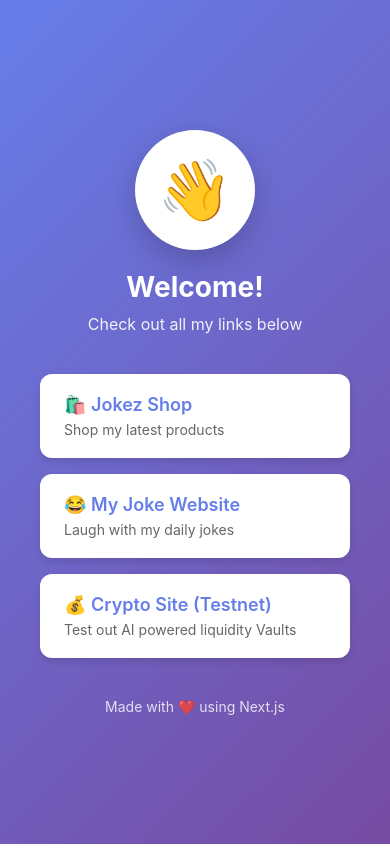
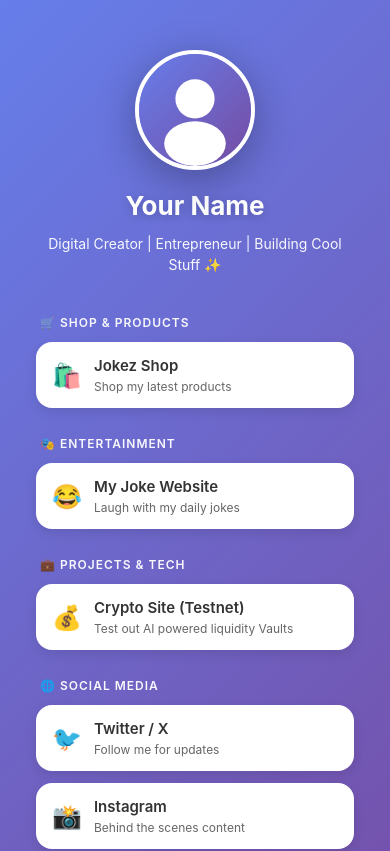
Before and after one commit to lggg123/LinksBio, a Next.js app: page / in a window 390 px wide. Shown: the top 851 px of the page. Built offline with nearby package versions, Linux system fonts and the light colour scheme.

Commit message:
Enhance LinksBio design with profile picture, categorized links, and responsive layout
Co-authored-by: lggg123 <22415259+lggg123@users.noreply.github.com>

```diff
--- a/app/layout.js
+++ b/app/layout.js
@@ -1,8 +1,11 @@
 export const metadata = {
   title: 'My Links | LinksBio',
   description: 'All my links in one place',
-  viewport: 'width=device-width, initial-scale=1',
-  charset: 'utf-8',
+}
+
+export const viewport = {
+  width: 'device-width',
+  initialScale: 1,
 }
 
 export default function RootLayout({ children }) {
--- a/app/page.js
+++ b/app/page.js
@@ -2,51 +2,124 @@ import './globals.css'
 import styles from './page.module.css'
 
 export default function Home() {
-  const links = [
+  // Profile configuration - easily customizable
+  const profile = {
+    name: 'Your Name',
+    bio: 'Digital Creator | Entrepreneur | Building Cool Stuff ✨',
+    // Default avatar - replace with your own image URL or local file in /public folder
+    profileImage: '/default-avatar.svg',
+  }
+
+  // Links organized by categories for better navigation
+  const linkCategories = [
     {
-      title: '🛍️ Jokez Shop',
+      category: '🛒 Shop & Products',
+      links: [
+        {
+          title: 'Jokez Shop',
           url: 'https://www.jokez.shop',
-      description: 'Shop my latest products'
+          description: 'Shop my latest products',
+          icon: '🛍️'
+        }
+      ]
     },
     {
-      title: '😂 My Joke Website',
+      category: '🎭 Entertainment',
+      links: [
+        {
+          title: 'My Joke Website',
           url: 'https://www.degenjokez.xyz',
-      description: 'Laugh with my daily jokes'
+          description: 'Laugh with my daily jokes',
+          icon: '😂'
+        }
+      ]
     },
     {
-      title: '💰 Crypto Site (Testnet)',
+      category: '💼 Projects & Tech',
+      links: [
+        {
+          title: 'Crypto Site (Testnet)',
           url: 'https://www.yielddelta.xyz',
-      description: 'Test out AI powered liquidity Vaults'
+          description: 'Test out AI powered liquidity Vaults',
+          icon: '💰'
+        }
+      ]
+    },
+    {
+      category: '🌐 Social Media',
+      links: [
+        {
+          title: 'Twitter / X',
+          url: 'https://twitter.com',
+          description: 'Follow me for updates',
+          icon: '🐦'
+        },
+        {
+          title: 'Instagram',
+          url: 'https://instagram.com',
+          description: 'Behind the scenes content',
+          icon: '📸'
+        },
+        {
+          title: 'YouTube',
+          url: 'https://youtube.com',
+          description: 'Watch my latest videos',
+          icon: '🎬'
+        }
+      ]
     }
   ]
 
   return (
     <main className={styles.container}>
-      <div className={styles.profile}>
-        <div className={styles.avatar}>
-          <span className={styles.avatarEmoji}>👋</span>
+      {/* Profile Header Section */}
+      <header className={styles.header}>
+        <div className={styles.profileImageWrapper}>
+          <img
+            src={profile.profileImage}
+            alt={`${profile.name}'s profile`}
+            className={styles.profileImage}
+          />
+          <div className={styles.profileImageOverlay}>
+            <span className={styles.editIcon}>📷</span>
           </div>
-        <h1 className={styles.name}>Welcome!</h1>
-        <p className={styles.bio}>Check out all my links below</p>
         </div>
+        <h1 className={styles.name}>{profile.name}</h1>
+        <p className={styles.bio}>{profile.bio}</p>
+      </header>
 
+      {/* Links Section with Categories */}
+      <section className={styles.linksSection}>
+        {linkCategories.map((category, categoryIndex) => (
+          <div key={category.category} className={styles.categoryGroup}>
+            <h2 className={styles.categoryTitle}>{category.category}</h2>
             <div className={styles.links}>
-        {links.map((link) => (
+              {category.links.map((link, linkIndex) => (
                 <a
                   key={link.url}
                   href={link.url}
                   target="_blank"
                   rel="noopener noreferrer"
                   className={styles.linkCard}
+                  style={{ animationDelay: `${(categoryIndex * 0.1) + (linkIndex * 0.05)}s` }}
                 >
-            <h2 className={styles.linkTitle}>{link.title}</h2>
+                  <span className={styles.linkIcon}>{link.icon}</span>
+                  <div className={styles.linkContent}>
+                    <h3 className={styles.linkTitle}>{link.title}</h3>
                     <p className={styles.linkDescription}>{link.description}</p>
+                  </div>
+                  <span className={styles.linkArrow}>→</span>
                 </a>
               ))}
             </div>
+          </div>
+        ))}
+      </section>
 
+      {/* Footer */}
       <footer className={styles.footer}>
         <p>Made with ❤️ using Next.js</p>
+        <p className={styles.footerSubtext}>Customize your own links bio page</p>
       </footer>
     </main>
   )
--- a/app/page.module.css
+++ b/app/page.module.css
@@ -5,93 +5,198 @@
   padding: 40px 20px;
 }
 
-.profile {
+/* Profile Header Styles */
+.header {
   text-align: center;
   margin-bottom: 40px;
   animation: fadeIn 0.6s ease-in;
 }
 
-.avatar {
-  width: 120px;
-  height: 120px;
-  margin: 0 auto 20px;
+.profileImageWrapper {
+  position: relative;
+  width: 140px;
+  height: 140px;
+  margin: 0 auto 24px;
+  cursor: pointer;
+}
+
+.profileImage {
+  width: 100%;
+  height: 100%;
+  border-radius: 50%;
+  object-fit: cover;
+  border: 4px solid white;
+  box-shadow: 0 10px 40px rgba(0, 0, 0, 0.3);
+  transition: transform 0.3s ease;
+}
+
+.profileImageWrapper:hover .profileImage {
+  transform: scale(1.05);
+}
+
+.profileImageOverlay {
+  position: absolute;
+  bottom: 5px;
+  right: 5px;
+  width: 36px;
+  height: 36px;
   background: white;
   border-radius: 50%;
   display: flex;
   align-items: center;
   justify-content: center;
-  box-shadow: 0 10px 30px rgba(0, 0, 0, 0.2);
+  box-shadow: 0 4px 12px rgba(0, 0, 0, 0.2);
+  opacity: 0;
+  transform: scale(0.8);
+  transition: all 0.3s ease;
 }
 
-.avatarEmoji {
-  font-size: 60px;
+.profileImageWrapper:hover .profileImageOverlay {
+  opacity: 1;
+  transform: scale(1);
+}
+
+.editIcon {
+  font-size: 16px;
 }
 
 .name {
   color: white;
   font-size: 32px;
   font-weight: 700;
-  margin-bottom: 10px;
+  margin-bottom: 12px;
+  text-shadow: 0 2px 10px rgba(0, 0, 0, 0.2);
 }
 
 .bio {
-  color: rgba(255, 255, 255, 0.9);
-  font-size: 18px;
+  color: rgba(255, 255, 255, 0.95);
+  font-size: 16px;
   font-weight: 400;
+  max-width: 400px;
+  margin: 0 auto;
+  line-height: 1.5;
+}
+
+/* Links Section Styles */
+.linksSection {
+  margin-bottom: 40px;
+}
+
+.categoryGroup {
+  margin-bottom: 28px;
+  animation: slideUp 0.6s ease-out;
+  animation-fill-mode: both;
+}
+
+.categoryGroup:nth-child(1) {
+  animation-delay: 0.1s;
+}
+
+.categoryGroup:nth-child(2) {
+  animation-delay: 0.2s;
+}
+
+.categoryGroup:nth-child(3) {
+  animation-delay: 0.3s;
+}
+
+.categoryGroup:nth-child(4) {
+  animation-delay: 0.4s;
+}
+
+.categoryTitle {
+  color: rgba(255, 255, 255, 0.95);
+  font-size: 14px;
+  font-weight: 600;
+  text-transform: uppercase;
+  letter-spacing: 1px;
+  margin-bottom: 12px;
+  padding-left: 4px;
 }
 
 .links {
   display: flex;
   flex-direction: column;
-  gap: 16px;
-  margin-bottom: 40px;
+  gap: 12px;
 }
 
 .linkCard {
   background: white;
-  padding: 20px 24px;
-  border-radius: 12px;
+  padding: 16px 20px;
+  border-radius: 16px;
   text-decoration: none;
   color: #333;
   transition: all 0.3s ease;
-  box-shadow: 0 4px 6px rgba(0, 0, 0, 0.1);
+  box-shadow: 0 4px 12px rgba(0, 0, 0, 0.1);
+  display: flex;
+  align-items: center;
+  gap: 16px;
   animation: slideUp 0.6s ease-out;
   animation-fill-mode: both;
 }
 
-.linkCard:nth-child(1) {
-  animation-delay: 0.1s;
+.linkCard:hover {
+  transform: translateY(-4px) scale(1.02);
+  box-shadow: 0 12px 24px rgba(0, 0, 0, 0.2);
 }
 
-.linkCard:nth-child(2) {
-  animation-delay: 0.2s;
+.linkIcon {
+  font-size: 28px;
+  flex-shrink: 0;
 }
 
-.linkCard:hover {
-  transform: translateY(-4px);
-  box-shadow: 0 8px 16px rgba(0, 0, 0, 0.2);
+.linkContent {
+  flex: 1;
+  min-width: 0;
 }
 
 .linkTitle {
-  font-size: 20px;
+  font-size: 16px;
   font-weight: 600;
-  margin-bottom: 6px;
-  color: #667eea;
+  margin-bottom: 4px;
+  color: #333;
 }
 
 .linkDescription {
-  font-size: 14px;
+  font-size: 13px;
   color: #666;
   margin: 0;
+  white-space: nowrap;
+  overflow: hidden;
+  text-overflow: ellipsis;
 }
 
+.linkArrow {
+  font-size: 18px;
+  color: #667eea;
+  flex-shrink: 0;
+  opacity: 0;
+  transform: translateX(-10px);
+  transition: all 0.3s ease;
+}
+
+.linkCard:hover .linkArrow {
+  opacity: 1;
+  transform: translateX(0);
+}
+
+/* Footer Styles */
 .footer {
   text-align: center;
   color: rgba(255, 255, 255, 0.8);
   font-size: 14px;
   margin-top: 40px;
+  padding-top: 20px;
+  border-top: 1px solid rgba(255, 255, 255, 0.2);
 }
 
+.footerSubtext {
+  font-size: 12px;
+  color: rgba(255, 255, 255, 0.6);
+  margin-top: 8px;
+}
+
+/* Animations */
 @keyframes fadeIn {
   from {
     opacity: 0;
@@ -114,16 +219,64 @@
   }
 }
 
+/* Responsive Design */
 @media (max-width: 640px) {
+  .container {
+    padding: 30px 16px;
+  }
+
+  .profileImageWrapper {
+    width: 120px;
+    height: 120px;
+    margin-bottom: 20px;
+  }
+
   .name {
-    font-size: 28px;
+    font-size: 26px;
   }
 
   .bio {
-    font-size: 16px;
+    font-size: 14px;
+  }
+
+  .categoryTitle {
+    font-size: 12px;
+  }
+
+  .linkCard {
+    padding: 14px 16px;
+    gap: 12px;
+  }
+
+  .linkIcon {
+    font-size: 24px;
   }
 
   .linkTitle {
-    font-size: 18px;
+    font-size: 15px;
+  }
+
+  .linkDescription {
+    font-size: 12px;
   }
 }
+
+@media (max-width: 380px) {
+  .profileImageWrapper {
+    width: 100px;
+    height: 100px;
+  }
+
+  .name {
+    font-size: 22px;
+  }
+
+  .linkCard {
+    padding: 12px 14px;
+    gap: 10px;
+  }
+
+  .linkIcon {
+    font-size: 20px;
+  }
+}
```
Also changed, not shown: public/default-avatar.svg (added). Lines whose indentation alone changed are shown as unchanged.
